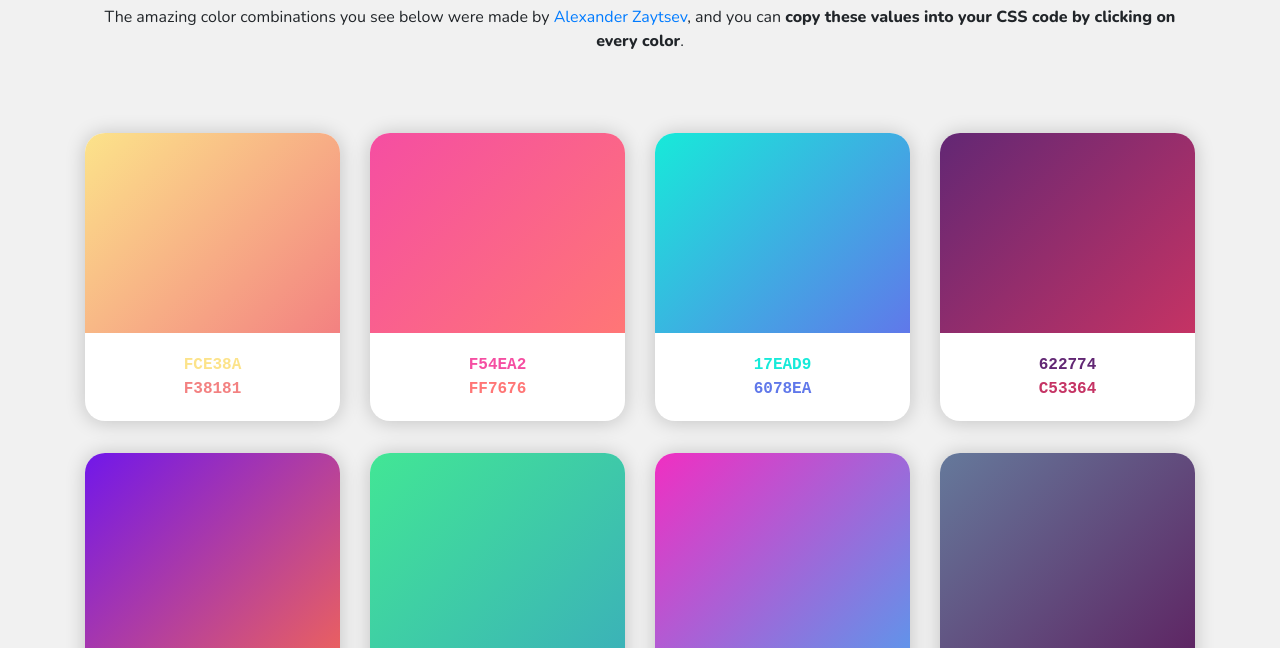
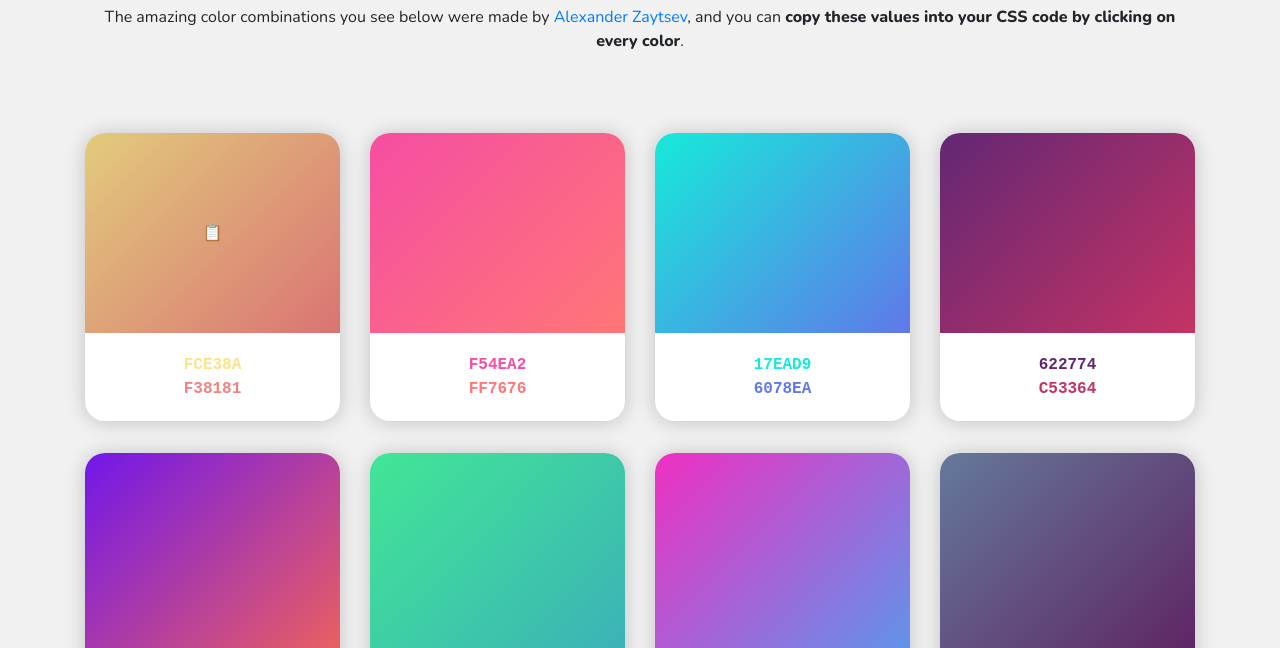
Before and after one commit to estevanmaito/react-gradients, a React app: page / in a window 1280 px wide. In both pictures the pointer is over the element 212 px from the left and 384 px from the top of the page. Shown: the part 152-800 px from the top of the page. Built offline with nearby package versions, Linux system fonts and the light colour scheme.

Commit message:
add copy icon to card hover

```diff
--- a/src/containers/App.css
+++ b/src/containers/App.css
@@ -17,3 +17,19 @@
   margin-bottom: 2em;
   border: none !important;
 }
+
+.card-img-top:hover:before {
+  content: '📋';
+  background-color: hsla(0, 0%, 0%, 0.1);
+  display: flex;
+  justify-content: center;
+  align-items: center;
+  height: 100%;
+  animation: show .2s ease forwards;
+  cursor: pointer;
+}
+
+@keyframes show {
+  0%    { opacity: 0; }
+  100%  { opacity: 1; }
+}
```
